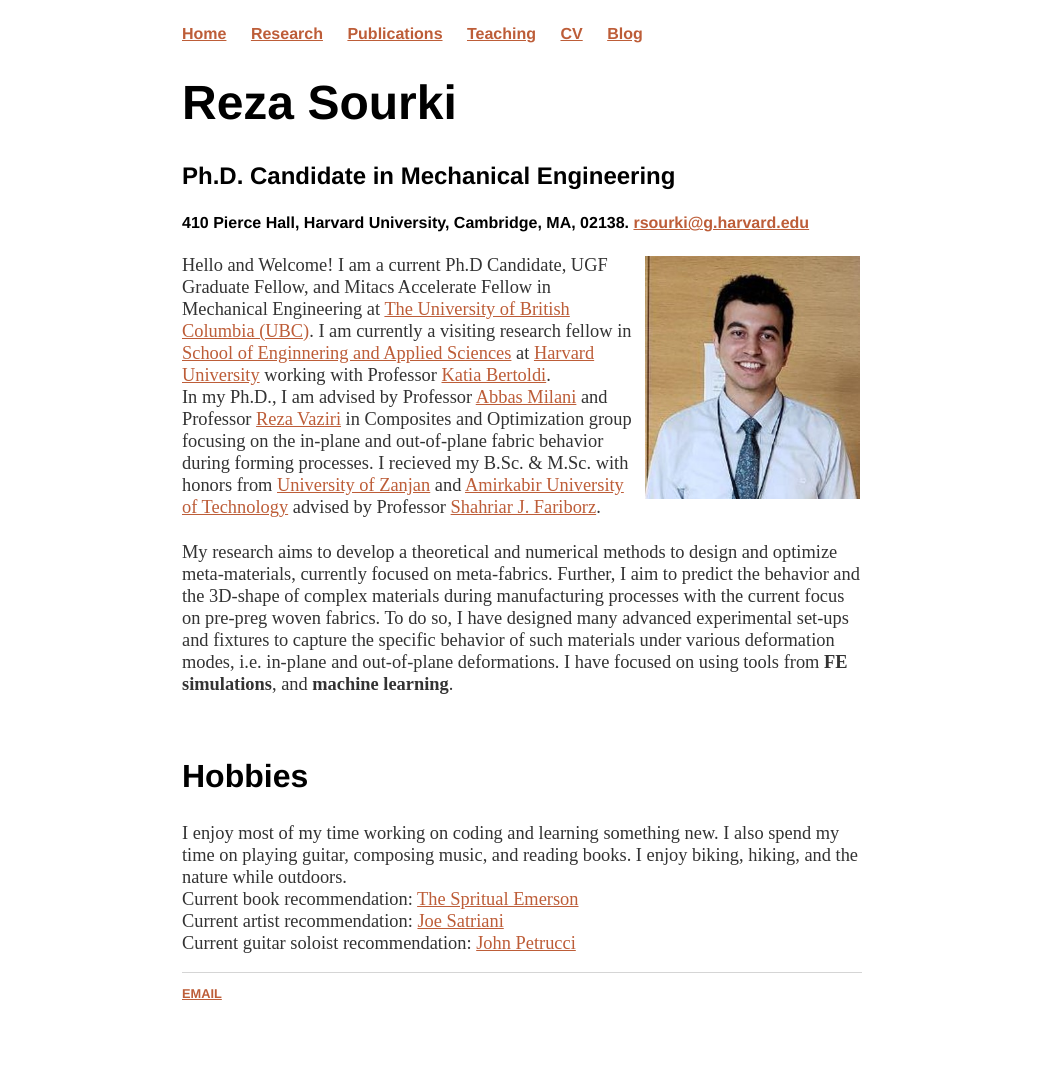
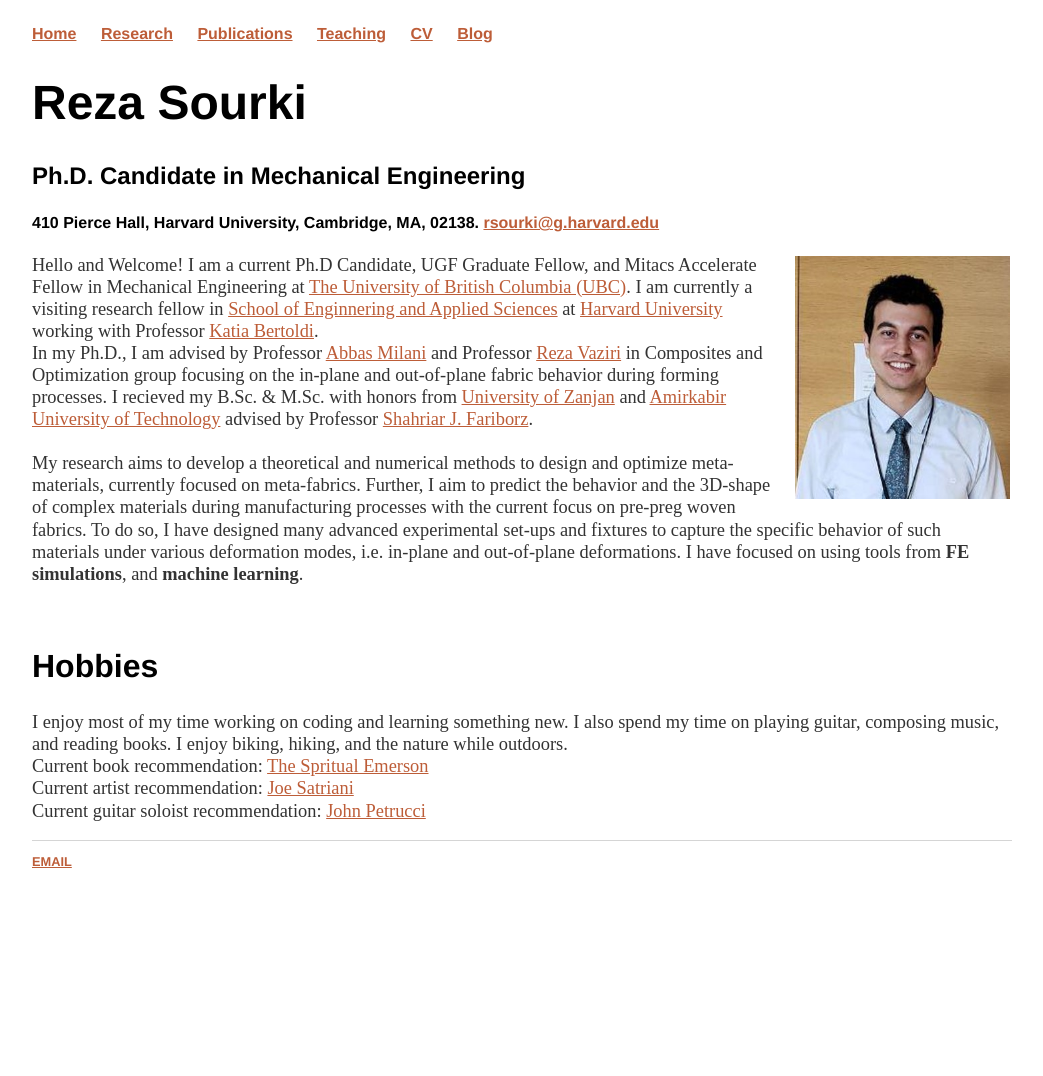
Before and after one commit to rsourki/rsourki.github.io, a Jekyll site: the page built from index.html, in a window 1280 px wide. Shown: the whole page, without its empty margins (118-1161 px from the left). Built offline with Jekyll 4.4.1, drawn with Linux system fonts in a browser that asks for light colours; after the commit the page ends 944 px from its top, so only the background shows below that.

Commit message:
Update main.css

```diff
--- a/css/main.css
+++ b/css/main.css
@@ -1,5 +1,5 @@
 body {
-    margin: 25px 300px 75px 300px; <!--60px auto width: 70%;-->
+    margin: 25px 150px 75px 150px; <!--60px auto width: 70%;-->
 }
 nav ul, footer ul {
     font-family:'Helvetica', 'Arial', 'Sans-Serif';
```
